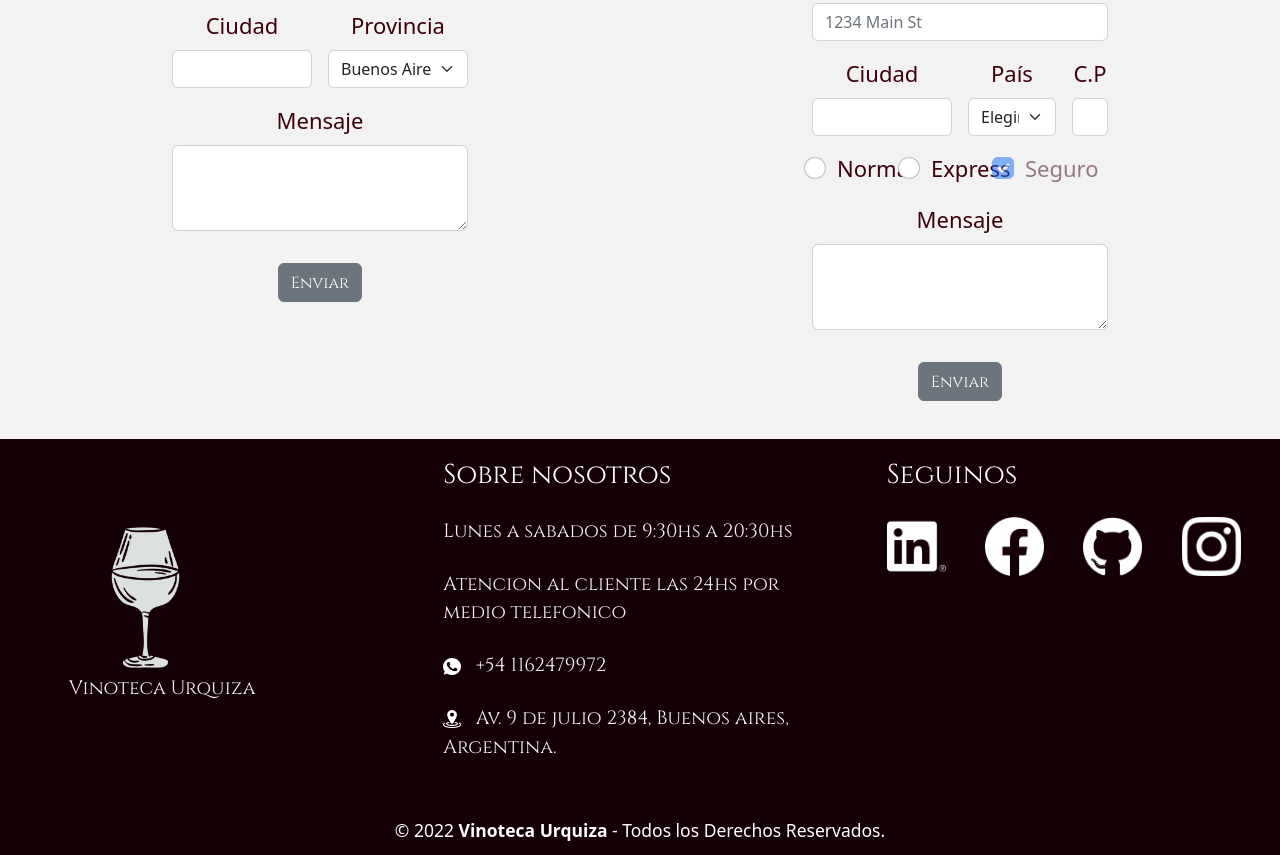
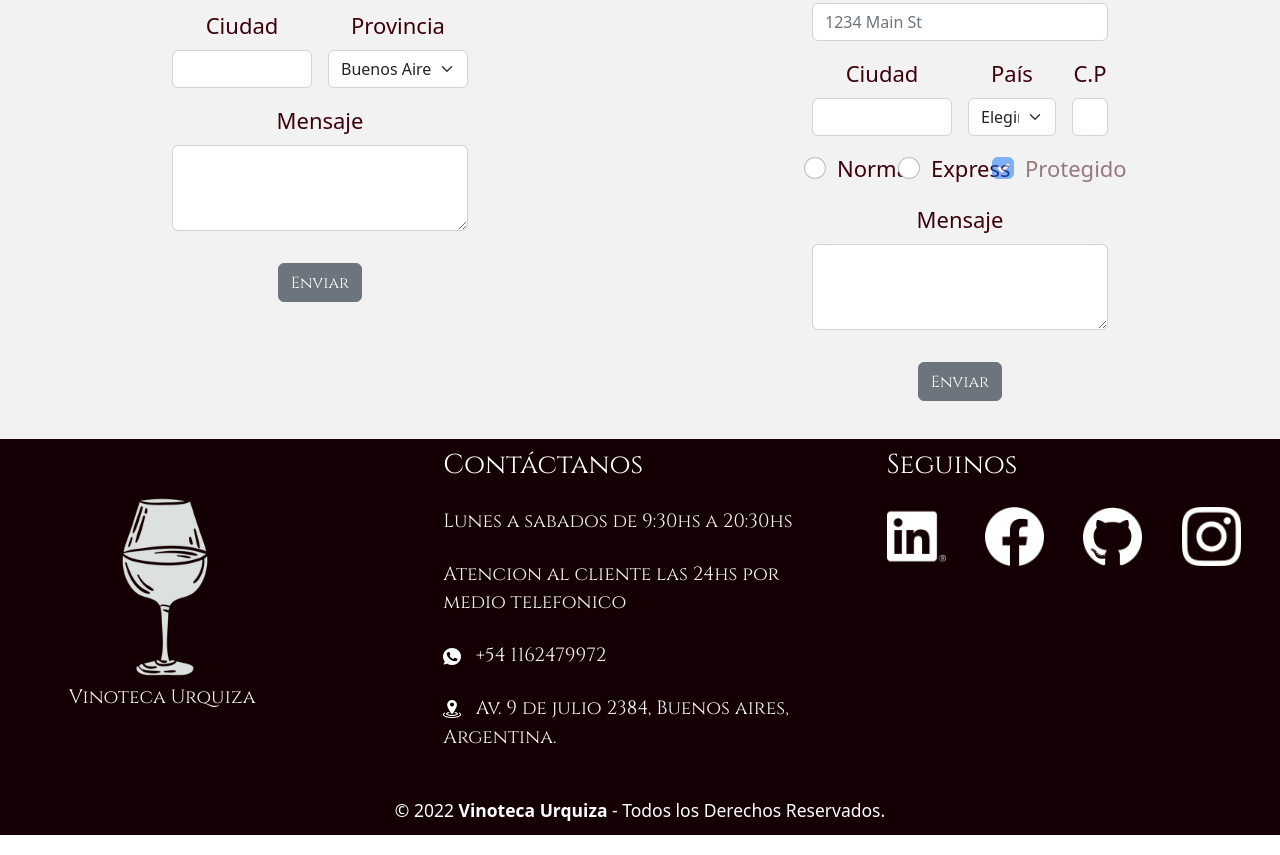
Before and after one commit to JorgeUrquiza/Vinoteca, a website: page contacto.html in a window 1280 px wide. Shown: the part 668-1523 px from the top of the page. Drawn offline with nearby package versions, Linux system fonts and the light colour scheme.

Commit message:
ajuster footer

```diff
--- a/SCSS/components/_footer.scss
+++ b/SCSS/components/_footer.scss
@@ -36,7 +36,7 @@
                 justify-content: center;
                 align-items: center;
                 img {
-                    width: 60%;
+                    width: 40%;
                 }
             }
             .red-social {
@@ -61,7 +61,7 @@
 @media (min-width: 768px){
     .footer {
         .grupo-1 {
-            grid-gap: 30px;
+            grid-gap: 25px;
             padding: 20px 0;
             .box {
                 h3 {
@@ -86,7 +86,7 @@
         .grupo-1 {
             grid-template-columns: repeat(3, 1fr);
             grid-gap: 50px;
-            padding: 20px 0;
+            padding: 10px 0;
             text-align: left;
             .box {
                 h3 {
@@ -103,7 +103,7 @@
                     width: 100%;
                     height: 100%;
                     img {
-                        width: 60%;
+                        width: 75%;
                     }
                 }
                 .red-social {
--- a/SCSS/pages/_envios.scss
+++ b/SCSS/pages/_envios.scss
@@ -29,7 +29,7 @@ body .main__ship {
     }
     .main__paragraph {
         font-size: 20px;
-        padding: 20px 0px 15px 0px;
+        padding: 20px 0px 15px 5px;
         line-height: 30px;
     }
     h3 {
--- a/SCSS/pages/_index.scss
+++ b/SCSS/pages/_index.scss
@@ -103,7 +103,7 @@
             }
             .paragraph {
                 margin-left: 10px;
-                font-size: 25px;
+                font-size: 20px;
             }
             .map{
                 margin: 0 2% 1% 2%;
--- a/contacto.html
+++ b/contacto.html
@@ -381,7 +381,7 @@
           <div class="form-check col-3">
             <input class="form-check-input" type="checkbox" value="" id="flexCheckCheckedDisabled" checked disabled>
             <label class="form-check-label" for="flexCheckCheckedDisabled">
-              Seguro
+              Protegido
             </label>
           </div>
           <div class="mb-3">
@@ -406,7 +406,7 @@
           </figure>
         </div>
         <div class="box">
-          <h3>Sobre nosotros</h3>
+          <h3>Contáctanos</h3>
           <p>Lunes a sabados de 9:30hs a 20:30hs</p>
           <p>Atencion al cliente las 24hs por medio telefonico</p>
           <p><img src="./img/whatsapp.png" alt="numero de whatsapp"> +54 1162479972</p>
```
Also changed, not shown: css/style.css, img/contacto12.jpg (deleted), img/contacto13.jpg (deleted).
